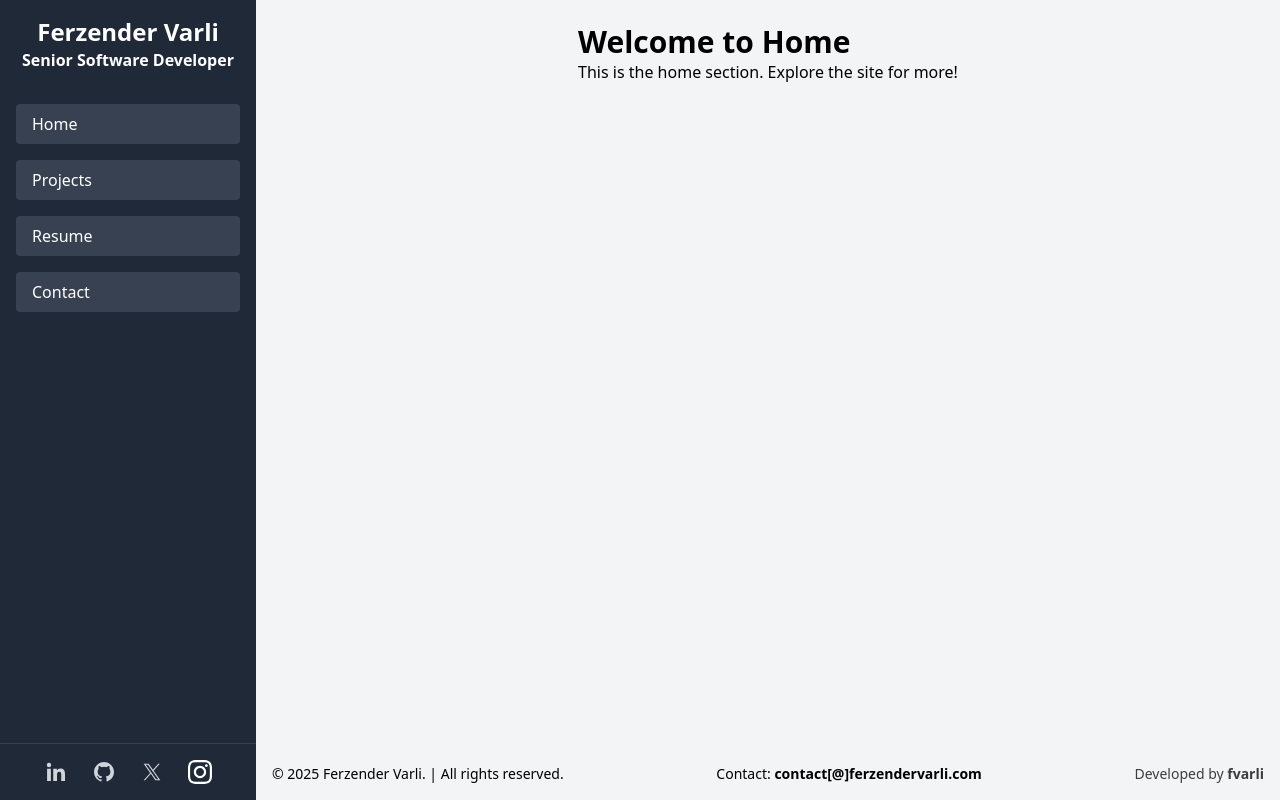
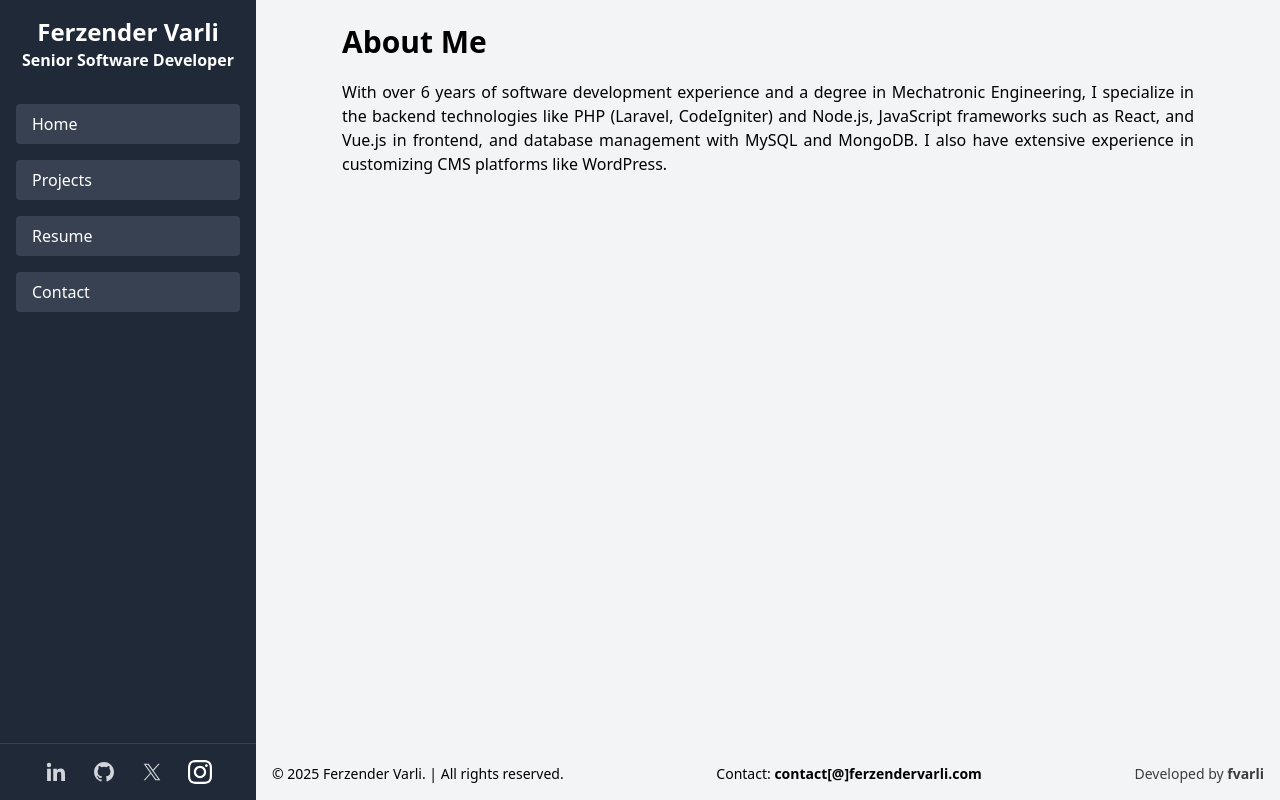
Before and after one commit to fvarli/ferzendervarlicom, a PHP site: page / in a window 1280 px wide. Run offline with PHP 8.4, Linux system fonts and the light colour scheme; some libraries are stand-ins or nearby versions.

Commit message:
updated pages

```diff
--- a/includes/contents/contact.php
+++ b/includes/contents/contact.php
@@ -1,10 +1,20 @@
 <div id="contact" class="tab-content hidden">
-<div class="p-6 pt-10 lg:pt-0 lg:max-w-[900px] max-w-[100vw]">
+    <div class="p-6 pt-10 pb-16 lg:pt-0 lg:max-w-[900px] max-w-[100vw]">
+        <!-- Profile Section -->
+        <div class="mb-5">
+            <div class="text-3xl w-full font-bold">Contact Me</div>
+        </div>
 
-    <h3 class="text-3xl font-bold">Contact Me</h3>
-    <p>Feel free to reach out via LinkedIn or GitHub.</p>
+        <div class="mb-10 text-justify">
+            <p>Have questions or suggestions? I'd love to hear from you! Feel free to drop me a message, and I'll get back to you at the earliest. Let's connect and make great things happen together.</p>
+        </div>
 
-    <form class="mt-4 space-y-4" action="send_email.php" method="POST">
+        <div class="mb-5">
+            <div class="text-2xl w-full font-bold">Contact Form</div>
+        </div>
+        <div class="time-line-container grid gap-4 mb-10">
+            <div class="flex">
+            <form class="mt-4 space-y-4" style="width: -webkit-fill-available;" action="send_email.php" method="POST">
         <div>
             <label class="block text-gray-700">Name</label>
             <input type="text" name="name" class="w-full px-4 py-2 border rounded" required>
@@ -19,5 +29,8 @@
         </div>
         <button type="submit" class="px-4 py-2 bg-blue-500 text-white rounded">Send</button>
     </form>
+            </div>
+        </div>
+
     </div>
 </div>
--- a/includes/contents/home.php
+++ b/includes/contents/home.php
@@ -1,4 +1,12 @@
-<div id="home" class="tab-content">
-    <h3 class="text-3xl font-bold">Welcome to Home</h3>
-    <p>This is the home section. Explore the site for more!</p>
+<div id="home" class="tab-content hidden">
+    <div class="p-6 pt-10 pb-16 lg:pt-0 lg:max-w-[900px] max-w-[100vw]">
+        <!-- Profile Section -->
+        <div class="mb-5">
+            <div class="text-3xl w-full font-bold">About Me</div>
+        </div>
+
+        <div class="mb-10 text-justify">
+            <p>With over 6 years of software development experience and a degree in Mechatronic Engineering, I specialize in the backend technologies like PHP (Laravel, CodeIgniter) and Node.js, JavaScript frameworks such as React, and Vue.js in frontend, and database management with MySQL and MongoDB. I also have extensive experience in customizing CMS platforms like WordPress.</p>
+        </div>
+    </div>
 </div>
--- a/includes/contents/projects.php
+++ b/includes/contents/projects.php
@@ -1,4 +1,6 @@
-<div id="projects" class="tab-content hidden">
-    <h3 class="text-3xl font-bold">My Projects</h3>
-    <p>This page is being updated. Check back soon!</p>
+<div id="projects" class="tab-content hidden flex items-center justify-center h-screen">
+    <div class="text-center">
+        <h3 class="text-3xl font-bold">My Projects</h3>
+        <p>This page is being updated. Check back soon!</p>
+    </div>
 </div>
--- a/includes/contents/resume.php
+++ b/includes/contents/resume.php
@@ -1,6 +1,5 @@
 <div id="resume" class="tab-content hidden">
-
-        <div class="p-6 pt-10 lg:pt-0 lg:max-w-[900px] max-w-[100vw]">
+    <div class="p-6 pt-10 pb-16 lg:pt-0 lg:max-w-[900px] max-w-[100vw]">
         <!-- Profile Section -->
         <div class="mb-5">
             <div class="text-3xl w-full font-bold">About Me</div>
@@ -12,11 +11,11 @@
 
             <p class="pt-3">Fluent in English, honed through Erasmus+ studies in Slovenia, I excel in Agile and Scrum methodologies, continuously leveraging emerging technologies to drive innovation and deliver impactful results.</p>
         </div>
+
          <!-- Skills Section -->
         <div class="mb-5">
             <div class="text-3xl w-full font-bold">Skills</div>
         </div>
-
         <div class="time-line-container grid gap-4 mb-10">
             <div class="flex">
                 <ul class="list-disc mx-6">
@@ -34,13 +33,14 @@
         <div class="mb-5">
             <div class="text-3xl w-full font-bold">Experience</div>
         </div>
+
         <div class="time-line-container mb-10">
-
             <div class="flex">
                 <div class="education__time">
                     <span class="w-4 h-4 bg-primary block rounded-full mt-1"></span>
                     <span class="education__line bg-primary block h-full w-[2px] translate-x-[7px]"></span>
                 </div>
+
                 <div class="experience__data bd-grid px-5">
                     <h3 class="font-semibold mb-1">Senior Software Developer</h3>
                     <span class="font-bold text-sm">From December 2023 to January 2025 at TechMonolith, Gebze, Kocaeli, Turkey</span>
@@ -56,12 +56,12 @@
                 </div>
             </div>
 
-
             <div class="flex">
                 <div class="education__time">
                     <span class="w-4 h-4 bg-primary block rounded-full mt-1"></span>
                     <span class="education__line bg-primary block h-full w-[2px] translate-x-[7px]"></span>
                 </div>
+
                 <div class="experience__data bd-grid px-5">
                     <h3 class="font-semibold mb-1">Senior Software Developer</h3>
                     <span class="font-bold text-sm">From January 2023 to December 2023 at Massive Bio, Ataşehir, İstanbul, Turkey</span>
@@ -81,6 +81,7 @@
                     <span class="w-4 h-4 bg-primary block rounded-full mt-1"></span>
                     <span class="education__line bg-primary block h-full w-[2px] translate-x-[7px]"></span>
                 </div>
+
                 <div class="experience__data bd-grid px-5">
                     <h3 class="font-semibold mb-1">Software Developer</h3>
                     <span class="font-bold text-sm">From April 2019 to Software 2023 at Massive Bio, Ataşehir, İstanbul, Turkey</span>
@@ -106,6 +107,7 @@
         <div class="mb-5">
             <div class="text-3xl w-full font-bold">Education</div>
         </div>
+
         <div class="time-line-container grid gap-4 mb-10">
             <div class="flex">
                 <div class="education__time">
@@ -144,5 +146,4 @@
             </div>
         </div>
     </div>
-
 </div>
--- a/includes/sidebar.php
+++ b/includes/sidebar.php
@@ -1,4 +1,4 @@
-<aside class="hidden lg:flex w-64 bg-gray-800 text-white flex-col">
+<aside class="hidden lg:flex w-64 bg-gray-800 text-white flex-col flex-shrink-0 fixed h-full">
     <!-- Header -->
     <div class="p-4">
         <a href="/">
--- a/index.php
+++ b/index.php
@@ -14,7 +14,7 @@
             <?php include'includes/mobile-sidebar.php'; ?>
 
             <!-- Main Content -->
-            <main class="flex-grow p-6 bg-gray-100 md:flex md:justify-center">
+            <main class="flex-grow p-6 overflow-y-auto lg:ml-64 bg-gray-100 md:flex md:justify-center">
                 <?php include'includes/main.php'; ?>
                 <?php include'includes/footer.php'; ?>
             </main>
```
Lines whose indentation alone changed are shown as unchanged.
